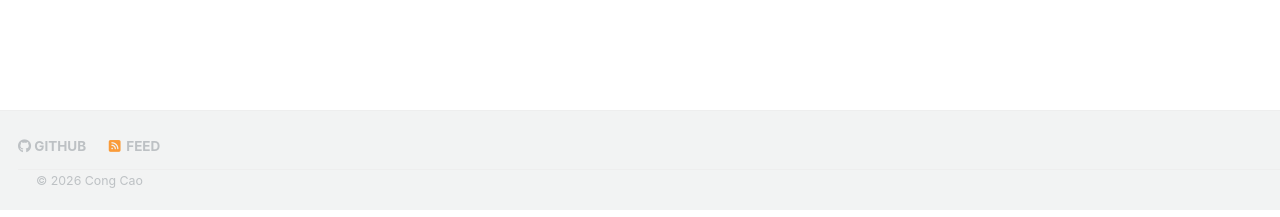
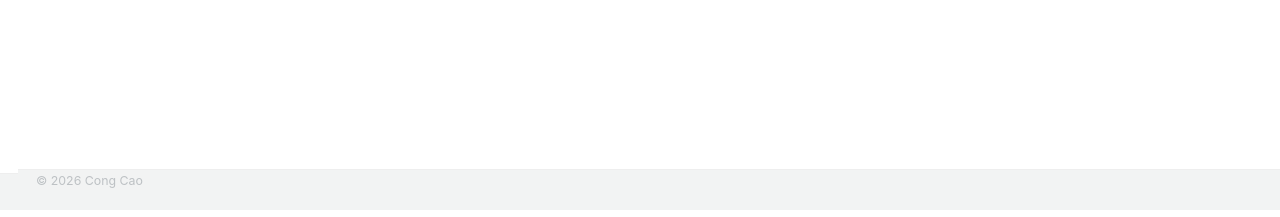
Before and after one commit to congca0/congca0.github.io, a Jekyll site: the page built from about.md, in a window 1280 px wide. Shown: the part 690-907 px from the top of the page. Built offline with Jekyll 4.4.1, drawn with Linux system fonts in a browser that asks for light colours; a style sheet for code colours, icons or effects is not loaded; our own code applies the rules of GitHub Pages for plain Markdown files.

Commit message:
Update footer.html

```diff
--- a/_includes/footer.html
+++ b/_includes/footer.html
@@ -1,24 +1,5 @@
-{% include base_path %}
-
-{% if site.author.github or site.author.bitbucket or site.atom_feed.hide != true %}
-<div class="page__footer-follow">
-  <ul class="social-icons">
-    {% if site.data.ui-text[site.locale].follow_label %}
-      <li><strong>{{ site.data.ui-text[site.locale].follow_label }}</strong></li>
-    {% endif %}
-    {% if site.author.github %}
-      <li><a href="https://github.com/{{ site.author.github }}"><i class="fab fa-github" aria-hidden="true"></i> GitHub</a></li>
-    {% endif %}
-    {% if site.author.bitbucket %}
-      <li><a href="https://bitbucket.org/{{ site.author.bitbucket }}"><i class="fab fa-bitbucket" aria-hidden="true"></i> Bitbucket</a></li>
-    {% endif %}
-    {% if site.atom_feed.hide != true %}
-    <li><a href="{% if site.atom_feed.path %}{{ site.atom_feed.path }}{% else %}{{ base_path }}/feed.xml{% endif %}"><i class="fa fa-fw fa-rss-square" aria-hidden="true"></i> {{ site.data.ui-text[site.locale].feed_label | default: "Feed" }}</a></li>
-    {% endif %}
-  </ul>
-</div>
-{% endif %}
-
-<div class="page__footer-copyright">
-  © {{ site.time | date: '%Y' }} Cong Cao
-</div>
+<footer class="page__footer">
+  <div class="page__footer-copyright">
+    © {{ site.time | date: '%Y' }} Cong Cao
+  </div>
+</footer>
```
